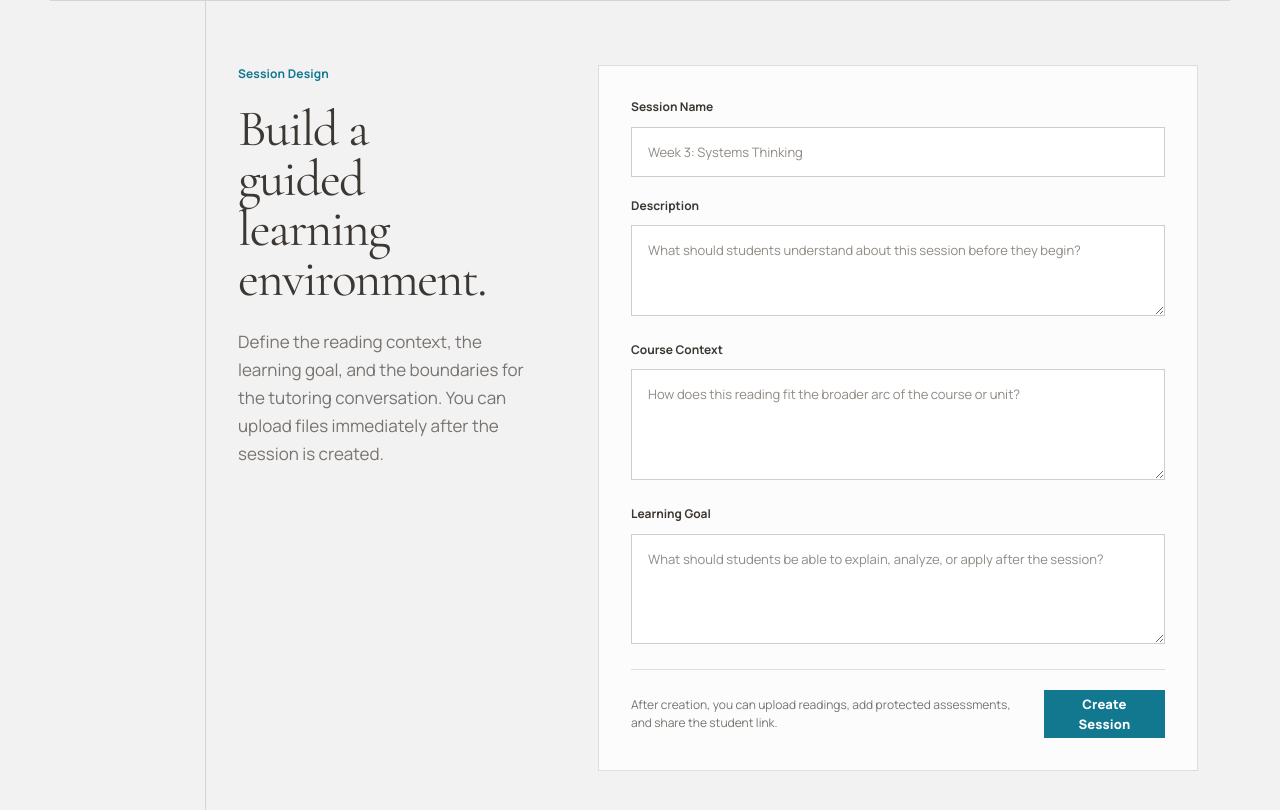
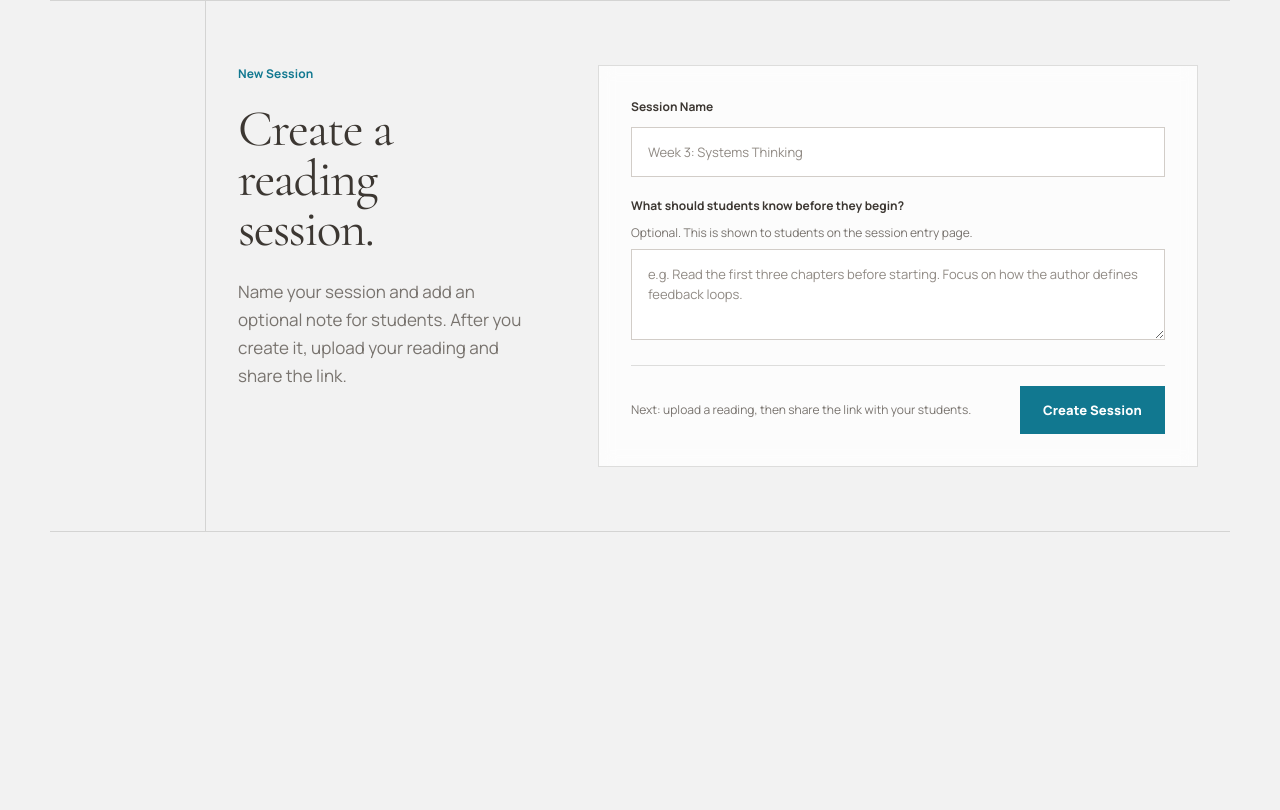
Before and after one commit to shughes-mp/AI_thena, a Next.js app in the folder socratic-tutor/: page /instructor in a window 1280 px wide. Shown: the top 810 px of the page. Built offline with nearby package versions, Linux system fonts and the light colour scheme.

Commit message:
Clarify instructor and student setup flow

```diff
--- a/socratic-tutor/src/app/instructor/[sessionId]/page.tsx
+++ b/socratic-tutor/src/app/instructor/[sessionId]/page.tsx
@@ -307,6 +307,45 @@ export default function SessionManagementPage() {
           </div>
         </div>
 
+        {/* Setup progress strip */}
+        <div className="minerva-card px-6 py-4 md:px-8">
+          <ol className="flex flex-col gap-3 sm:flex-row sm:items-center sm:gap-0">
+            {[
+              { label: "Session created", done: true },
+              { label: "Upload a reading", done: isActive },
+              { label: "Share with students", done: isActive },
+            ].map((step, i, arr) => (
+              <li key={step.label} className="flex items-center gap-3 sm:flex-1">
+                <span
+                  className={`flex h-6 w-6 flex-shrink-0 items-center justify-center rounded-full text-[11px] font-bold ${
+                    step.done
+                      ? "bg-[var(--teal)] text-white"
+                      : "border-2 border-[var(--light-grey)] text-[var(--dim-grey)]"
+                  }`}
+                >
+                  {step.done ? (
+                    <svg className="w-3.5 h-3.5" fill="none" stroke="currentColor" viewBox="0 0 24 24">
+                      <path strokeLinecap="round" strokeLinejoin="round" strokeWidth={3} d="M5 13l4 4L19 7" />
+                    </svg>
+                  ) : (
+                    i + 1
+                  )}
+                </span>
+                <span
+                  className={`text-[13px] font-medium ${
+                    step.done ? "text-[var(--charcoal)]" : "text-[var(--dim-grey)]"
+                  }`}
+                >
+                  {step.label}
+                </span>
+                {i < arr.length - 1 && (
+                  <span className="hidden sm:block flex-1 border-t border-dashed border-[var(--rule)] mx-3" />
+                )}
+              </li>
+            ))}
+          </ol>
+        </div>
+
         {/* Status bar */}
         <div className={`px-4 py-3 text-sm ${
           readings.length === 0
@@ -372,16 +411,17 @@ export default function SessionManagementPage() {
         <div className="minerva-card space-y-4 p-6 md:p-8">
           <div>
             <h2 className="font-serif text-[34px] leading-[1] tracking-[-0.03em] text-[var(--charcoal)]">
-              Teaching Context
+              Tutor Configuration
             </h2>
             <p className="mt-2 text-sm text-[var(--dim-grey)]">
-              Guide the tutor&apos;s opening, transfer checks, and prerequisite prompts.
+              What you write here shapes how the tutor opens the session, checks for
+              understanding, and identifies gaps. Optional, but improves response quality.
             </p>
           </div>
 
           <div className="space-y-2">
             <label className="minerva-label">
-              Course Context
+              Where this fits in your course
             </label>
             <textarea
               value={session.courseContext ?? ""}
@@ -391,14 +431,14 @@ export default function SessionManagementPage() {
                 )
               }
               rows={3}
-              placeholder="How this reading fits the broader course arc..."
+              placeholder="e.g. This is Week 4 of a 10-week unit on systems thinking. Students have read Meadows chapters 1–3 and are familiar with stocks and flows, but have not yet covered feedback loops."
               className="minerva-textarea"
             />
           </div>
 
           <div className="space-y-2">
             <label className="minerva-label">
-              Session Learning Goal
+              What you want students to be able to do
             </label>
             <textarea
               value={session.learningGoal ?? ""}
@@ -408,7 +448,7 @@ export default function SessionManagementPage() {
                 )
               }
               rows={3}
-              placeholder="What students should be able to explain or apply by the end of the session..."
+              placeholder="e.g. Explain the difference between reinforcing and balancing feedback loops, and identify at least one example of each in the reading."
               className="minerva-textarea"
             />
           </div>
@@ -471,7 +511,7 @@ export default function SessionManagementPage() {
               disabled={savingConfig}
               className="minerva-button"
             >
-              {savingConfig ? "Saving..." : "Save Context"}
+              {savingConfig ? "Saving..." : "Save Configuration"}
             </button>
           </div>
         </div>
--- a/socratic-tutor/src/app/instructor/page.tsx
+++ b/socratic-tutor/src/app/instructor/page.tsx
@@ -7,8 +7,6 @@ export default function InstructorCreatePage() {
   const router = useRouter();
   const [name, setName] = useState("");
   const [description, setDescription] = useState("");
-  const [courseContext, setCourseContext] = useState("");
-  const [learningGoal, setLearningGoal] = useState("");
   const [loading, setLoading] = useState(false);
   const [error, setError] = useState("");
 
@@ -29,8 +27,6 @@ export default function InstructorCreatePage() {
         body: JSON.stringify({
           name: name.trim(),
           description: description.trim() || undefined,
-          courseContext: courseContext.trim() || undefined,
-          learningGoal: learningGoal.trim() || undefined,
         }),
       });
 
@@ -54,14 +50,13 @@ export default function InstructorCreatePage() {
         <section className="section-rule grid grid-cols-1 md:grid-cols-[156px_360px_minmax(0,1fr)]">
           <div className="hidden border-r border-[var(--rule)] md:block" />
           <div className="px-4 py-12 md:px-8 md:py-16">
-            <p className="eyebrow eyebrow-teal">Session Design</p>
+            <p className="eyebrow eyebrow-teal">New Session</p>
             <h1 className="section-title mt-5 max-w-[10ch]">
-              Build a guided learning environment.
+              Create a reading session.
             </h1>
             <p className="body-copy muted-copy mt-6 max-w-[25rem]">
-              Define the reading context, the learning goal, and the boundaries
-              for the tutoring conversation. You can upload files immediately
-              after the session is created.
+              Name your session and add an optional note for students. After
+              you create it, upload your reading and share the link.
             </p>
           </div>
 
@@ -88,42 +83,17 @@ export default function InstructorCreatePage() {
                     htmlFor="session-description"
                     className="minerva-label"
                   >
-                    Description
+                    What should students know before they begin?
                   </label>
+                  <p className="mt-0.5 mb-2 text-xs text-[var(--dim-grey)]">
+                    Optional. This is shown to students on the session entry page.
+                  </p>
                   <textarea
                     id="session-description"
                     value={description}
                     onChange={(e) => setDescription(e.target.value)}
-                    placeholder="What should students understand about this session before they begin?"
+                    placeholder="e.g. Read the first three chapters before starting. Focus on how the author defines feedback loops."
                     rows={3}
-                    className="minerva-textarea"
-                  />
-                </div>
-
-                <div>
-                  <label htmlFor="course-context" className="minerva-label">
-                    Course Context
-                  </label>
-                  <textarea
-                    id="course-context"
-                    value={courseContext}
-                    onChange={(e) => setCourseContext(e.target.value)}
-                    placeholder="How does this reading fit the broader arc of the course or unit?"
-                    rows={4}
-                    className="minerva-textarea"
-                  />
-                </div>
-
-                <div>
-                  <label htmlFor="learning-goal" className="minerva-label">
-                    Learning Goal
-                  </label>
-                  <textarea
-                    id="learning-goal"
-                    value={learningGoal}
-                    onChange={(e) => setLearningGoal(e.target.value)}
-                    placeholder="What should students be able to explain, analyze, or apply after the session?"
-                    rows={4}
                     className="minerva-textarea"
                   />
                 </div>
@@ -136,8 +106,7 @@ export default function InstructorCreatePage() {
 
                 <div className="flex flex-col gap-3 border-t border-[var(--rule)] pt-5 md:flex-row md:items-center md:justify-between">
                   <p className="text-[12px] text-[var(--dim-grey)]">
-                    After creation, you can upload readings, add protected
-                    assessments, and share the student link.
+                    Next: upload a reading, then share the link with your students.
                   </p>
                   <button
                     type="submit"
--- a/socratic-tutor/src/app/s/[accessCode]/page.tsx
+++ b/socratic-tutor/src/app/s/[accessCode]/page.tsx
@@ -40,6 +40,9 @@ export default async function StudentEntryPage({ params }: PageProps) {
       name: true,
       description: true,
       closesAt: true,
+      _count: {
+        select: { readings: true },
+      },
     },
   });
 
@@ -61,24 +64,49 @@ export default async function StudentEntryPage({ params }: PageProps) {
     );
   }
 
+  if (session._count.readings === 0) {
+    return (
+      <SessionMessage
+        title="Session Not Ready Yet"
+        description="Your instructor is still setting up this session. Check back shortly or ask your instructor when it will be available."
+      />
+    );
+  }
+
   return (
     <main className="minerva-page">
       <div className="minerva-shell">
         <section className="section-rule grid grid-cols-1 md:grid-cols-[156px_360px_minmax(0,1fr)]">
           <div className="hidden border-r border-[var(--rule)] md:block" />
           <div className="px-4 py-14 md:px-8 md:py-16">
-            <p className="eyebrow eyebrow-teal">Student Entry</p>
+            <p className="eyebrow eyebrow-teal">Reading Session</p>
             <h1 className="section-title mt-5 max-w-[11ch]">{session.name}</h1>
             {session.description && (
               <p className="body-copy muted-copy mt-6 max-w-[26rem]">
                 {session.description}
               </p>
             )}
-            <p className="body-copy mt-8 max-w-[28rem]">
-              You will be asked to explain what you think, respond to guided
-              prompts, and work toward your own understanding before the tutor
-              offers direct explanations.
-            </p>
+            <div className="mt-8 space-y-3 max-w-[28rem]">
+              <p className="text-[13px] font-semibold uppercase tracking-[0.1em] text-[var(--dim-grey)]">
+                How this works
+              </p>
+              <ul className="space-y-2.5">
+                {[
+                  "Start by sharing what you already know about the topic.",
+                  "The tutor will ask questions — not give you answers directly.",
+                  "Work through the material at your own pace. There’s no time limit.",
+                ].map((item) => (
+                  <li key={item} className="flex items-start gap-2.5">
+                    <span className="mt-1 flex h-4 w-4 flex-shrink-0 items-center justify-center rounded-full bg-[rgba(17,120,144,0.12)]">
+                      <svg className="w-2.5 h-2.5 text-[var(--teal)]" fill="currentColor" viewBox="0 0 20 20">
+                        <path fillRule="evenodd" d="M16.707 5.293a1 1 0 010 1.414l-8 8a1 1 0 01-1.414 0l-4-4a1 1 0 011.414-1.414L8 12.586l7.293-7.293a1 1 0 011.414 0z" clipRule="evenodd" />
+                      </svg>
+                    </span>
+                    <span className="text-[14px] leading-6 text-[var(--charcoal)]">{item}</span>
+                  </li>
+                ))}
+              </ul>
+            </div>
           </div>
 
           <div className="px-4 py-14 md:px-8 md:py-16">
--- a/socratic-tutor/src/app/s/[accessCode]/student-entry-form.tsx
+++ b/socratic-tutor/src/app/s/[accessCode]/student-entry-form.tsx
@@ -52,7 +52,7 @@ export default function StudentEntryForm({ sessionId, accessCode }: StudentEntry
     <form onSubmit={handleSubmit} className="space-y-4">
       <div className="space-y-2">
         <label htmlFor="student-name" className="minerva-label">
-          Your Name
+          What&apos;s your name?
         </label>
         <input
           id="student-name"
@@ -86,9 +86,12 @@ export default function StudentEntryForm({ sessionId, accessCode }: StudentEntry
             Starting...
           </span>
         ) : (
-          "Start Session"
+          "Begin"
         )}
       </button>
+      <p className="text-center text-[11px] text-[var(--dim-grey)]">
+        No account needed. Your responses are only visible to your instructor.
+      </p>
     </form>
   );
 }
```
